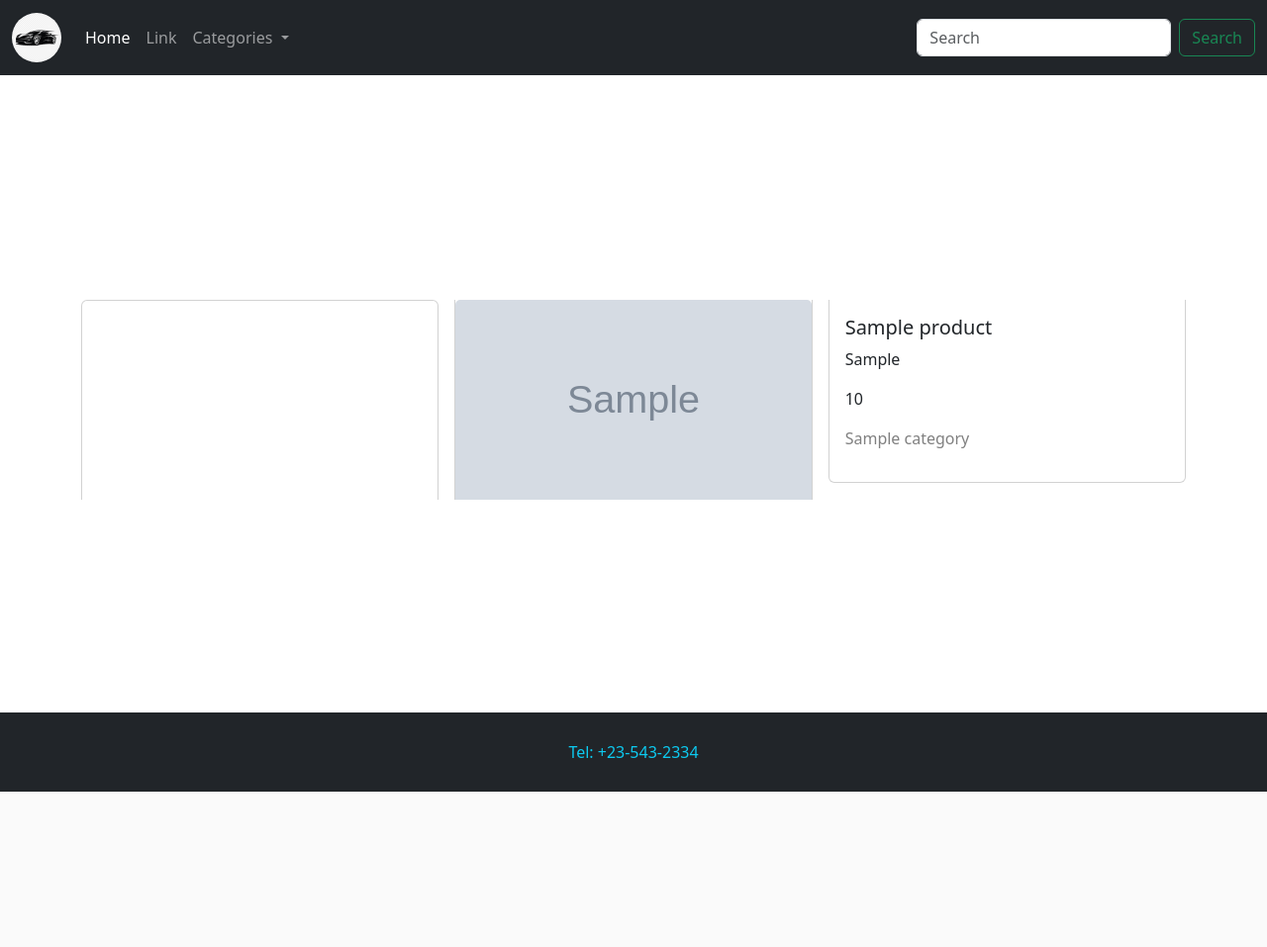
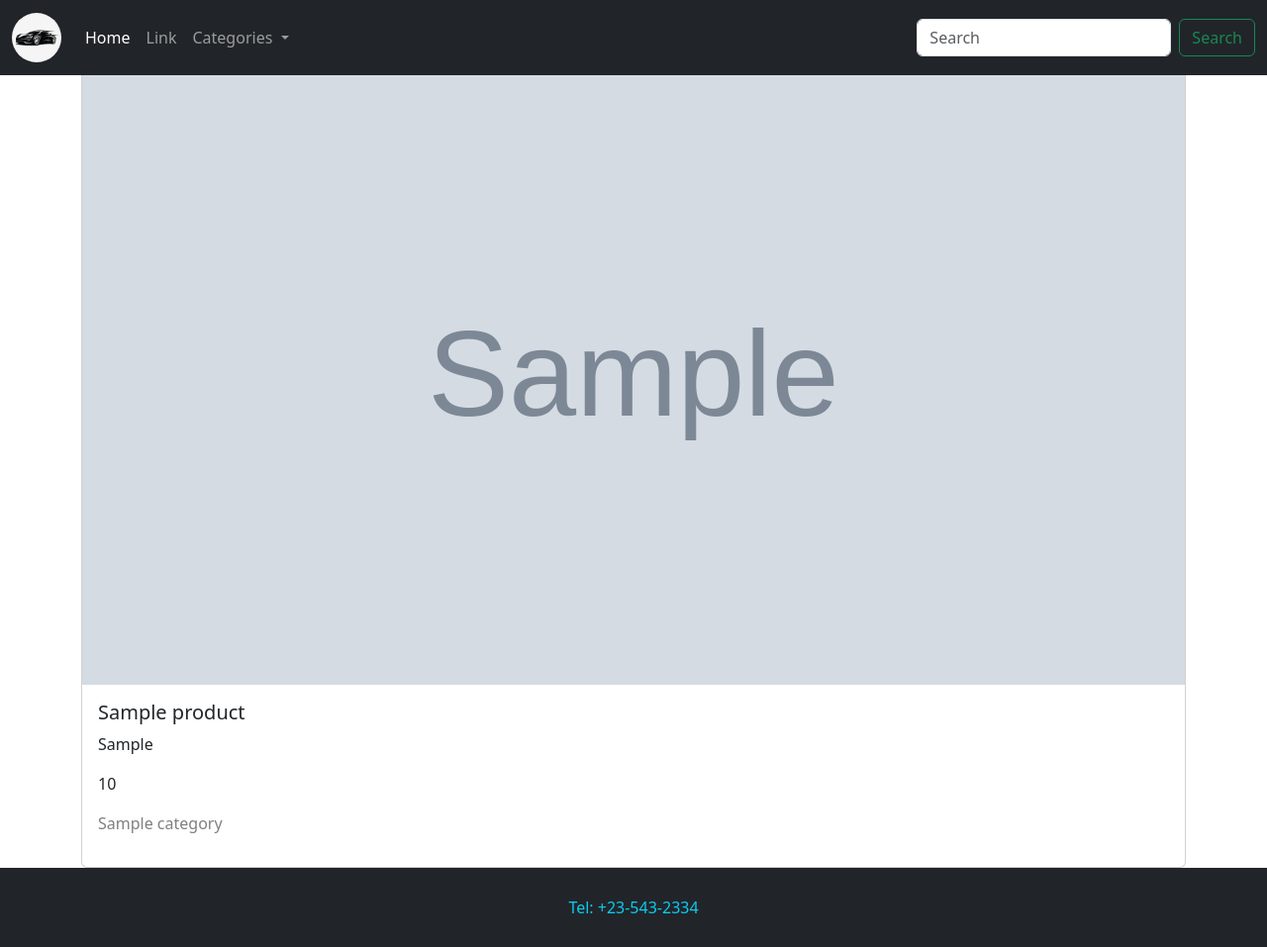
Before and after one commit to g3rberr/first-django-project, a Django app: page / in a window 1280 px wide. Shown: the whole page at 99% size. Before the commit the page ends 800 px from the top, so only its background shows below. Run offline with Django 5.2, Linux system fonts and the light colour scheme; tables that the repository leaves empty hold one stand-in row (values such as "Sample post"); grey boxes marked "Sample" are stand-in pictures; parts of the project's set-up code (start-up, migrations or seed data) failed here and were passed over.

Commit message:
Miscellaneous changes

```diff
--- a/store_project/static/css/style.css
+++ b/store_project/static/css/style.css
@@ -19,6 +19,13 @@
     min-height: 80px;
 }
 
-.column-x{
-    column-count: 3;
+.column-x {
+    display: flex;
+    flex-wrap: wrap; /* Позволяет переносить карточки на следующую строку, если не хватает места */
+    gap: 16px; /* Расстояние между карточками */
 }
+
+.card{
+    flex: 1 1 calc(33.33% - 16px); /* Каждая карточка занимает треть ширины */
+    box-sizing: border-box; /* Учитываем отступы и границы */
+}
--- a/store_project/store/models.py
+++ b/store_project/store/models.py
@@ -15,6 +15,10 @@
 
     def get_absolute_url(self):
         return reverse('product_detail_url', kwargs={'pk': self.pk})
+
+
+    class Meta:
+        ordering = ['price']
 
 class Category(models.Model):
     name = models.CharField(max_length=50)
@@ -39,3 +43,12 @@
 
     def __str__(self):
         return self.name
+
+
+class FilterBy(models.Model):
+    name = models.Charfield(max_length=100)
+
+    def get_absolute_url(self):
+        return reverse(
+            ''
+        )
--- a/store_project/store/templates/store/includes/card_group.html
+++ b/store_project/store/templates/store/includes/card_group.html
@@ -1,7 +1,5 @@
 
-<div class="column-x">
-  {% for product in product_list %}
-  <div class="card" >
+  <div class="card">
     <a href="{{ product.get_absolute_url }}">
       {% include 'store/includes/image.html' %}
     </a>
@@ -22,5 +20,3 @@
 
     </div>
   </div>
-  {% endfor %}
-</div>
--- a/store_project/store/templates/store/index.html
+++ b/store_project/store/templates/store/index.html
@@ -1,7 +1,6 @@
 <!DOCTYPE html>
 {% load static %}
 <html lang="en">
-
   <head>
     <meta charset="UTF-8" />
     <meta name="viewport" content="width=device-width, initial-scale=1.0" />
@@ -17,21 +16,24 @@
       crossorigin="anonymous"
     />
     <link rel="stylesheet" href="{% static 'css/style.css' %}" />
-    <link rel="shortcut icon" href="{% static 'img/favicon.ico' %}" type="image/x-icon">
+    <link
+      rel="shortcut icon"
+      href="{% static 'img/favicon.ico' %}"
+      type="image/x-icon"
+    />
 
     {% block title %}
 
     <title>Home</title>
 
     {% endblock title %}
-
   </head>
   <body class="d-flex flex-column justify-content-between min-vh-100">
     <header class="fixed-top">
       <nav class="navbar navbar-expand-lg bg-dark navbar-dark">
         <div class="container-fluid">
           <a class="navbar-brand" href="{% url 'product_list_url' %}">
-            <img src="{% static '/img/logo.jpg' %}" alt="Store" class="logo">
+            <img src="{% static '/img/logo.jpg' %}" alt="Store" class="logo" />
           </a>
           <button
             class="navbar-toggler"
@@ -42,15 +44,19 @@
             aria-expanded="false"
             aria-label="Toggle navigation"
           >
-
-          <i class="fas fa-hand-point-up "></i>
+            <i class="fas fa-hand-point-up"></i>
             <span class="navbar-toggler-icon"></span>
           </button>
 
           <div class="collapse navbar-collapse" id="navbarSupportedContent">
             <ul class="navbar-nav me-auto mb-2 mb-lg-0">
               <li class="nav-item">
-                <a class="nav-link active" aria-current="page" href="{% url 'product_list_url' %}">Home</a>
+                <a
+                  class="nav-link active"
+                  aria-current="page"
+                  href="{% url 'product_list_url' %}"
+                  >Home</a
+                >
               </li>
               <li class="nav-item">
                 <a class="nav-link" href="#">Link</a>
@@ -64,16 +70,21 @@
                   aria-expanded="false"
                 >
                   Categories
-              </a>
+                </a>
                 <ul class="dropdown-menu">
                   {% for category in categories %}
-                  <li><a class="dropdown-item" href="{{ category.get_absolute_url }}">{{ category.name }}</a></li>
                   <li>
-                    <hr class='dropdown-divider'>
+                    <a
+                      class="dropdown-item"
+                      href="{{ category.get_absolute_url }}"
+                      >{{ category.name }}</a
+                    >
+                  </li>
+                  <li>
+                    <hr class="dropdown-divider" />
                   </li>
                   {% endfor %}
                 </ul>
-
               </li>
             </ul>
             <form
@@ -99,14 +110,12 @@
     </header>
     <div class="container mt-5 pt-3">
       <main>
-
-        {% block content %}
-          ayo tf u doing here
-        {% endblock content %}
-
+        {% block content %} ayo tf u doing here {% endblock content %}
       </main>
     </div>
-    <footer class="footer bg-dark text-info d-flex justify-content-center align-items-center">
+    <footer
+      class="footer bg-dark text-info d-flex justify-content-center align-items-center"
+    >
       <span>Tel: +23-543-2334</span>
     </footer>
   </body>
--- a/store_project/store/templates/store/product_list.html
+++ b/store_project/store/templates/store/product_list.html
@@ -3,10 +3,14 @@
 
 
 {% block title %}
-Product list
+<title>Product list</title>
 {% endblock title %}
 
 
 {% block content %}
-{% include 'store/includes/card_group.html' %}
+<div class="column-x">
+    {% for product in product_list %}
+        {% include 'store/includes/card_group.html' %}
+    {% endfor %}
+</div>
 {% endblock content %}
--- a/store_project/store/urls.py
+++ b/store_project/store/urls.py
@@ -1,9 +1,9 @@
 from django.urls import path
-from .views import HomeView, ProductView, category, save_order
+from .views import HomeView, ProductView, CategoryView, save_order
 
 urlpatterns = [
     path('', HomeView.as_view(), name='product_list_url'),
     path('product/<int:pk>/', ProductView.as_view(), name='product_detail_url'),
-    path('category/<int:pk>/', category, name='category_url'),
+    path('category/<int:pk>/', CategoryView.as_view(), name='category_url'),
     path('save_order', save_order, name='save_order_url'),
 ]
--- /dev/null
+++ b/store_project/store/utils.py
@@ -0,0 +1,11 @@
+from django.views.generic.base import ContextMixin
+from .models import Category
+
+
+class CategoriesMixin(ContextMixin):
+
+
+    def get_context_data(self, **kwargs):
+        context = super().get_context_data(**kwargs)
+        context['categories'] = Category.objects.all()
+        return context
--- a/store_project/store/views.py
+++ b/store_project/store/views.py
@@ -1,76 +1,36 @@
 from django.shortcuts import render
-from .models import *
+from store.models import *
 from django.db.models import Q
 from django.views.generic import ListView, DetailView
+from .utils import CategoriesMixin
 
-class HomeView(ListView):
+class HomeView(ListView, CategoriesMixin):
     model = Product
 
 
-# def product_list(request):
-#     categories = Category.objects.all()
-#     product_list = Product.objects.all()
-#     search_query = request.GET.get('search', None)
-#     if search_query:
-#         product_list = Product.objects.filter(
-#             Q(title__icontains=search_query)
-#             |
-#             Q(info__icontains=search_query)
-#         )
-#     return render(
-#         request,
-#         'store/product_list.html',
-#         context = {
-#             'product_list': product_list,
-#             'categories': categories,
-#         }
-#     )
+    def get_queryset(self):
+        search_query = self.request.GET.get('search', None)
+        if search_query:
+            return Product.objects.filter(
+                Q(title__icontains=search_query)
+                |
+                Q(info__icontains=search_query)
+            )
+        return Product.objects.all()
 
 
-class ProductView(DetailView):
+class ProductView(DetailView, CategoriesMixin):
     model = Product
 
 
-def product_detail(request, pk):
-    categories = Category.objects.all()
-    product = Product.objects.get(pk=pk)
-    return render(
-        request,
-        'store/product_detail.html',
-        context = {
-            'product': product,
-            'categories': categories,
-            }
-        )
+class CategoryView(DetailView, CategoriesMixin):
+    model = Category
+    template_name = 'store/category.html'
 
-def category(request, pk):
-    categories = Category.objects.all()
-    category = Category.objects.get(pk=pk)
-    product_list = category.products.all()
-    product = Product.objects.get(pk=pk)
-    return render(
-        request,
-        'store/category.html',
-        context = {
-            'product_list': product_list,
-            'product': product,
-            'categories': categories,
-            'category': category,
-        }
-    )
 
 
 
 def save_order(request):
-    categories = Category.objects.all()
-    products = Product.objects.all()
-    # print(
-    #     request.POST['user_name'],
-    #     '\n',
-    #     request.POST['user_email'],
-    #     '\n',
-    #     request.POST['product_id']
-    #     )
     order = Order()
     order.name = request.POST['user_name']
     order.email = request.POST['user_email']
```
Also changed, not shown: store_project/store/templates/store/category.html (+9 -1 lines).
